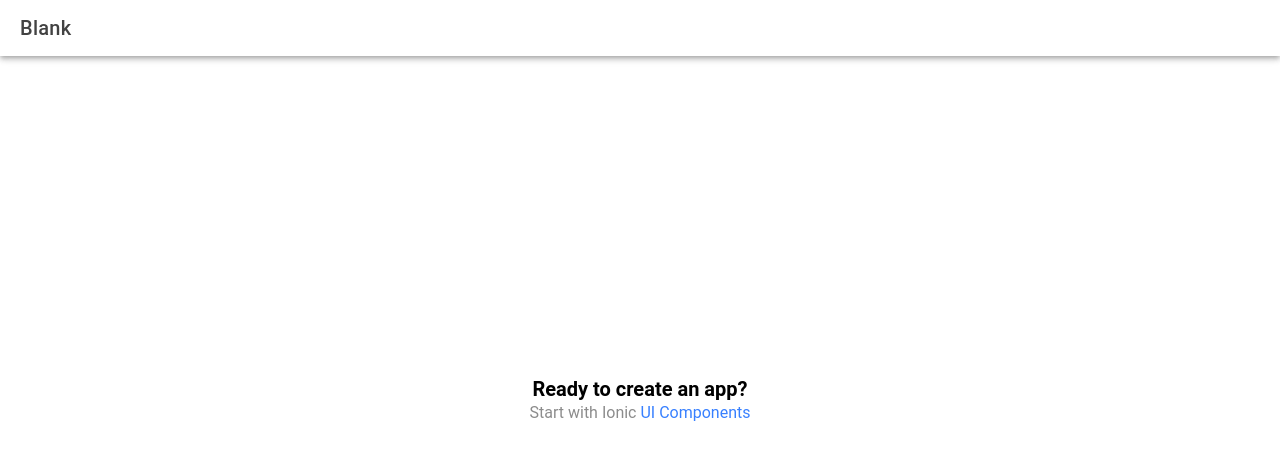
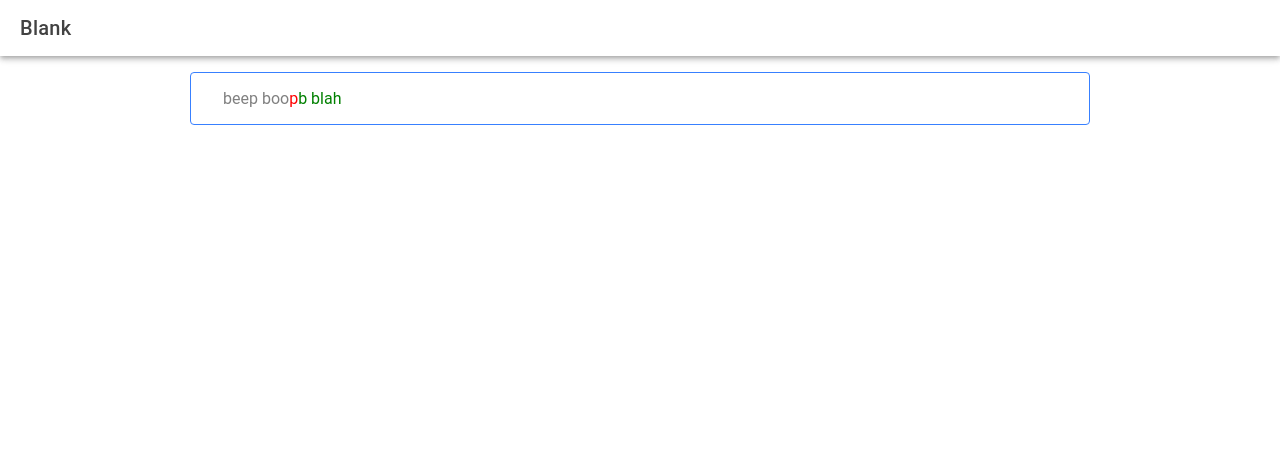
Before and after one commit to michaelcalvinwood/exploring-diff, a React (Vite) app: page /home in a window 1280 px wide. Shown: the top 460 px of the page. Built offline with nearby package versions, Linux system fonts and the light colour scheme.

Commit message:
created Diff React component

```diff
--- a/package.json
+++ b/package.json
@@ -21,6 +21,7 @@
     "@ionic/react-router": "^7.0.0",
     "@types/react-router": "^5.1.20",
     "@types/react-router-dom": "^5.3.3",
+    "diff": "^5.1.0",
     "ionicons": "^7.0.0",
     "react": "^18.2.0",
     "react-dom": "^18.2.0",
--- /dev/null
+++ b/src/components/Diff.jsx
@@ -0,0 +1,38 @@
+import './Diff.scss';
+import React, { useEffect, useRef } from 'react'
+import * as DiffDisplay from 'diff';
+
+
+function Diff({orig, modified}) {
+    const ref = useRef();
+
+    const showDiff = () => {
+        const diff = DiffDisplay.diffChars(orig, modified),
+        display = ref.current,
+        fragment = document.createDocumentFragment();
+        display.innerHTML = '';
+        let span = null;
+
+        diff.forEach((part) => {
+          // green for additions, red for deletions
+          // grey for common parts
+          const color = part.added ? 'green' :
+            part.removed ? 'red' : 'grey';
+          span = document.createElement('span');
+          span.style.color = color;
+          span.appendChild(document
+            .createTextNode(part.value));
+          fragment.appendChild(span);
+        });
+
+        display.appendChild(fragment);
+      }
+
+      useEffect(() => showDiff());
+
+  return (
+    <div className='Diff' ref={ref}>Diff</div>
+  )
+}
+
+export default Diff
--- /dev/null
+++ b/src/components/Diff.scss
@@ -0,0 +1,3 @@
+.Diff {
+
+}
--- a/src/main.tsx
+++ b/src/main.tsx
@@ -5,7 +5,7 @@ import App from './App';
 const container = document.getElementById('root');
 const root = createRoot(container!);
 root.render(
-  <React.StrictMode>
+
     <App />
-  </React.StrictMode>
+
 );
--- /dev/null
+++ b/src/pages/Home.jsx
@@ -0,0 +1,31 @@
+import { IonContent, IonHeader, IonPage, IonTitle, IonToolbar } from '@ionic/react';
+import ExploreContainer from '../components/ExploreContainer';
+import './Home.scss';
+import { useEffect, useState } from 'react';
+//import * as Diff from 'diff';
+import Diff from '../components/Diff';
+const Home = () => {
+  const [orig, setOrig] = useState('beep boop');
+  const [modified, setModified ] = useState('beep boob blah');
+
+
+
+
+  return (
+    <IonPage>
+      <IonHeader>
+        <IonToolbar>
+          <IonTitle>Blank</IonTitle>
+        </IonToolbar>
+      </IonHeader>
+      <IonContent fullscreen>
+        <div className='Home__diff'>
+          <Diff  orig={orig} modified={modified} />
+        </div>
+       <div id='display'></div>
+      </IonContent>
+    </IonPage>
+  );
+};
+
+export default Home;
--- /dev/null
+++ b/src/pages/Home.scss
@@ -0,0 +1,12 @@
+.Home {
+
+    &__diff {
+        display: block;
+        width: 90%;
+        max-width: 900px;
+        margin: 1rem auto 0 auto;
+        padding: 1rem 2rem;
+        border: 1px solid var(--ion-color-primary);
+        border-radius: 4px;
+    }
+}
--- a/src/pages/Home.tsx
+++ /dev/null
@@ -1,25 +0,0 @@
-import { IonContent, IonHeader, IonPage, IonTitle, IonToolbar } from '@ionic/react';
-import ExploreContainer from '../components/ExploreContainer';
-import './Home.css';
-
-const Home: React.FC = () => {
-  return (
-    <IonPage>
-      <IonHeader>
-        <IonToolbar>
-          <IonTitle>Blank</IonTitle>
-        </IonToolbar>
-      </IonHeader>
-      <IonContent fullscreen>
-        <IonHeader collapse="condense">
-          <IonToolbar>
-            <IonTitle size="large">Blank</IonTitle>
-          </IonToolbar>
-        </IonHeader>
-        <ExploreContainer />
-      </IonContent>
-    </IonPage>
-  );
-};
-
-export default Home;
```
Also changed, not shown: src/pages/Home.css (deleted), 1 other file (tests, documents, lock files or other folders).
